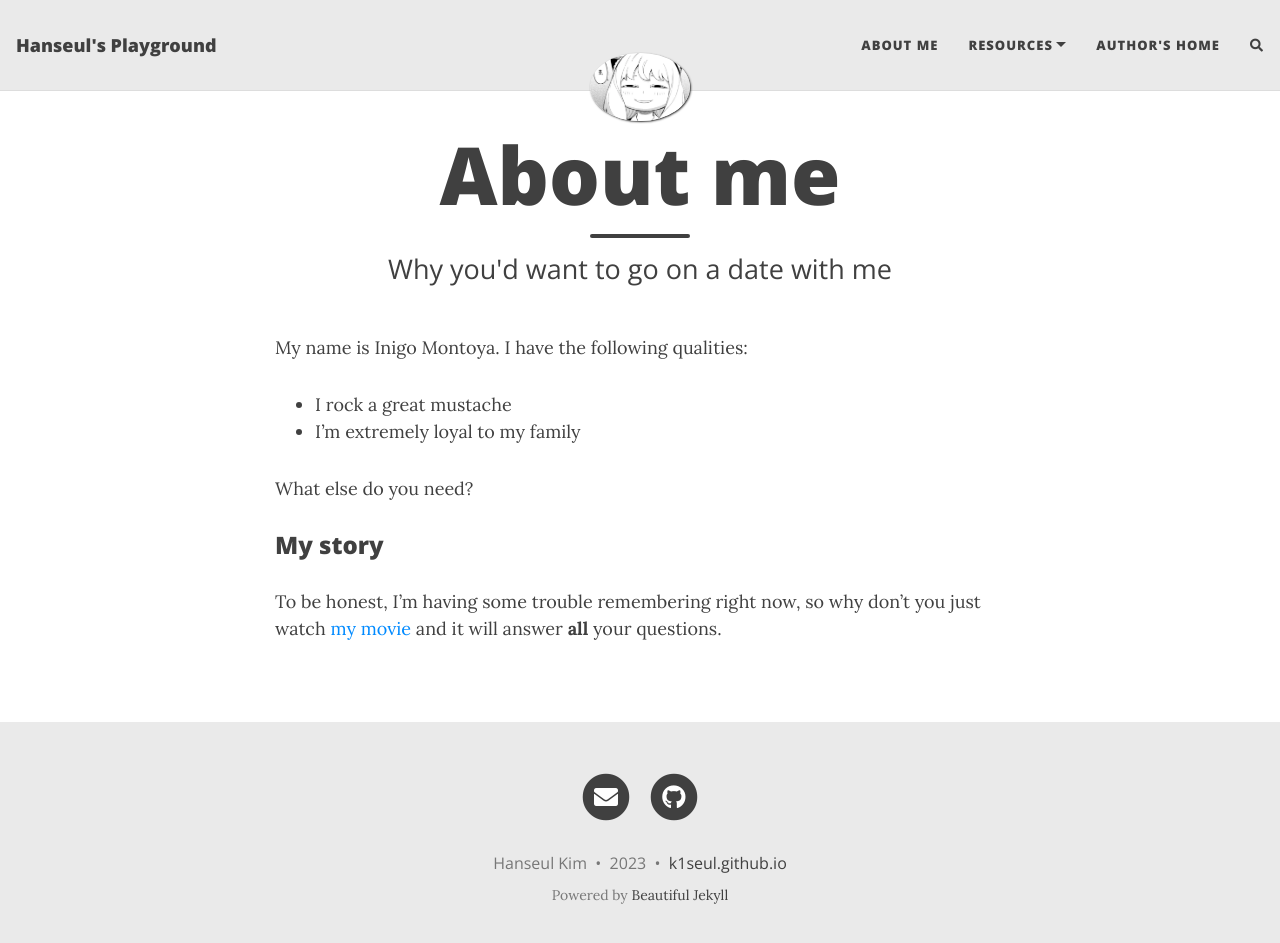
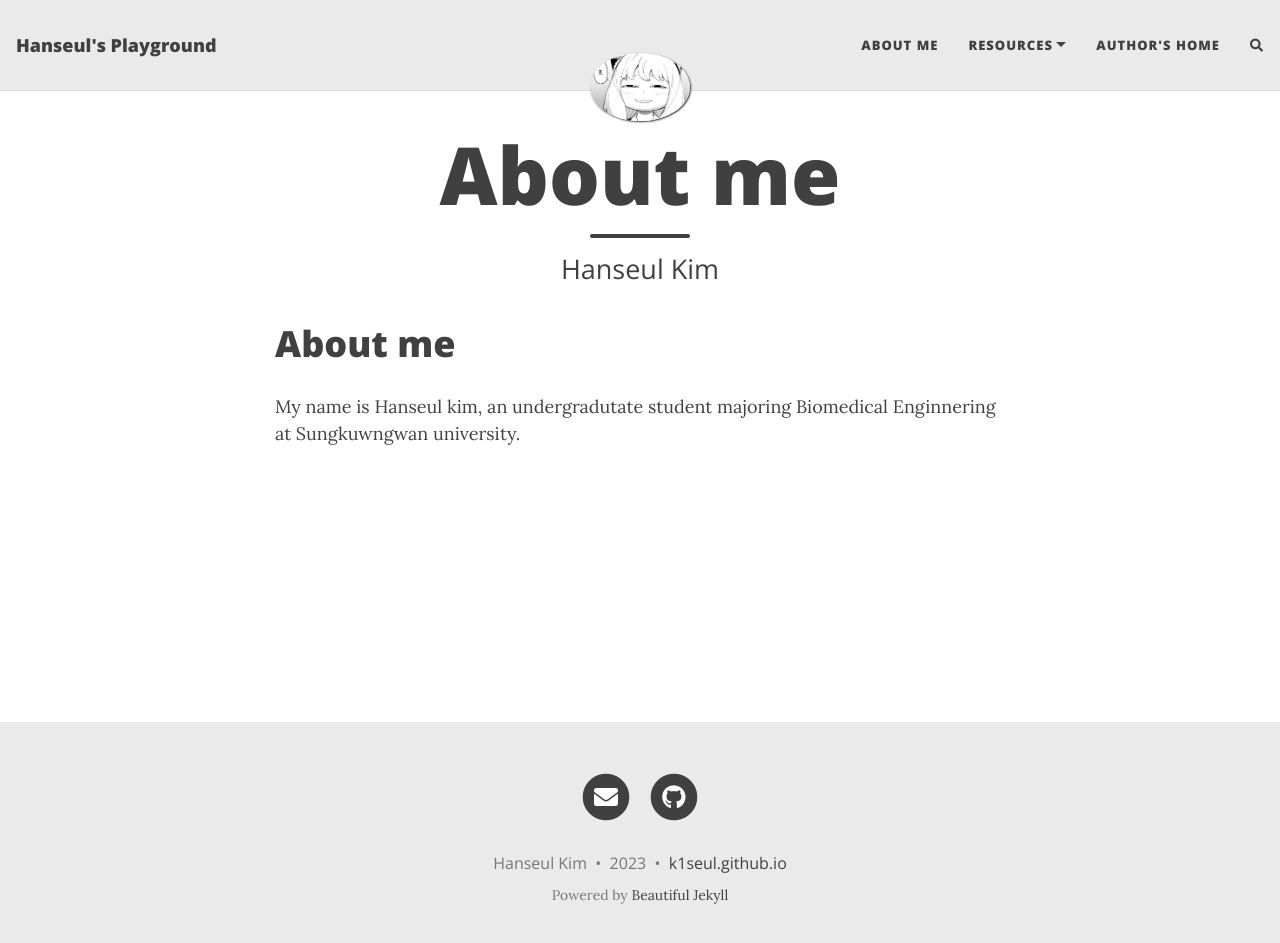
Before and after one commit to k1seul/k1seul.github.io, a Jekyll site: the page built from aboutme.md, in a window 1280 px wide and 956 px high. Shown: the top 943 px of the window. Built offline with Jekyll 4.4.1, drawn with Linux system fonts in a browser that asks for light colours; nearby versions of some CDN libraries; comment, search, counter and statistics services are not loaded.

```diff
--- a/aboutme.md
+++ b/aboutme.md
@@ -1,16 +1,13 @@
 ---
 layout: page
 title: About me
-subtitle: Why you'd want to go on a date with me
+subtitle: Hanseul Kim
+gh-repo: daattali/beautiful-jekyll
+gh-badge: [star, fork, follow]
+tags: [watashi]
+comments: true
+author: Hanseul Kim
 ---
 
-My name is Inigo Montoya. I have the following qualities:
-
-- I rock a great mustache
-- I'm extremely loyal to my family
-
-What else do you need?
-
-### My story
-
-To be honest, I'm having some trouble remembering right now, so why don't you just watch [my movie](https://en.wikipedia.org/wiki/The_Princess_Bride_%28film%29) and it will answer **all** your questions.
+# About me
+My name is Hanseul kim, an undergradutate student majoring Biomedical Enginnering at Sungkuwngwan university.
```
